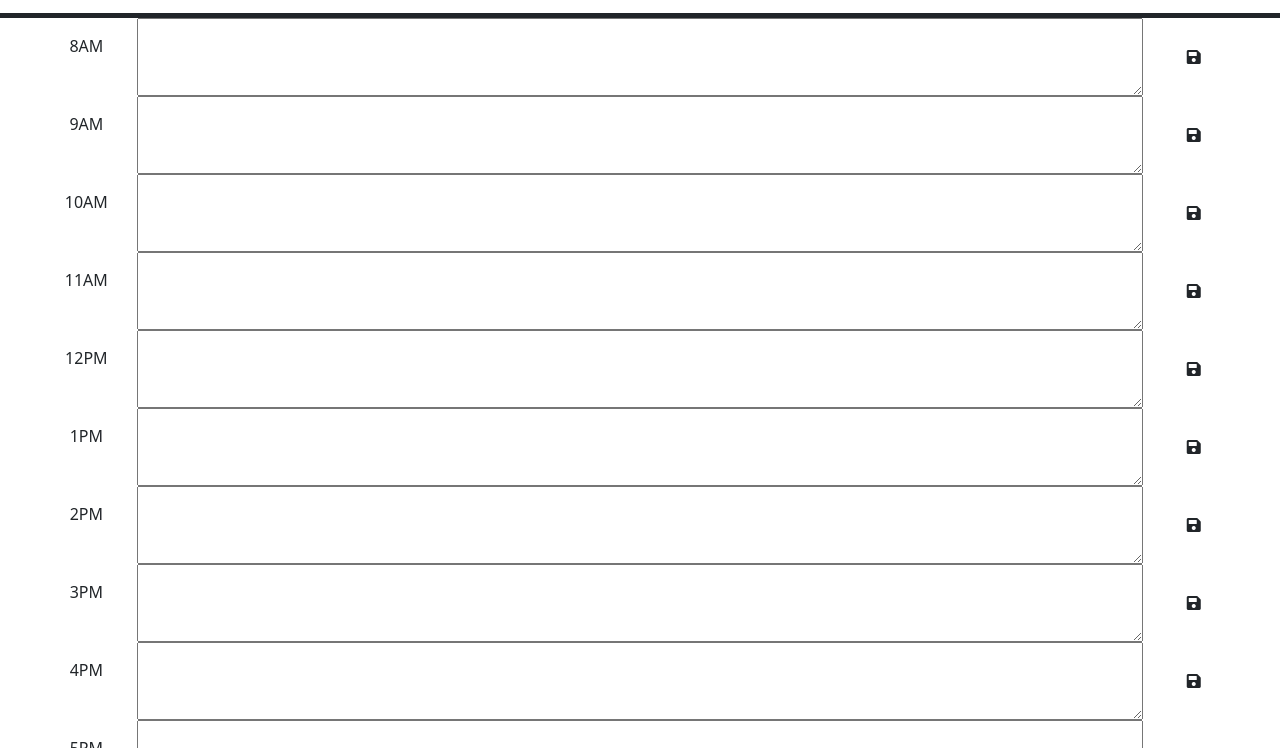
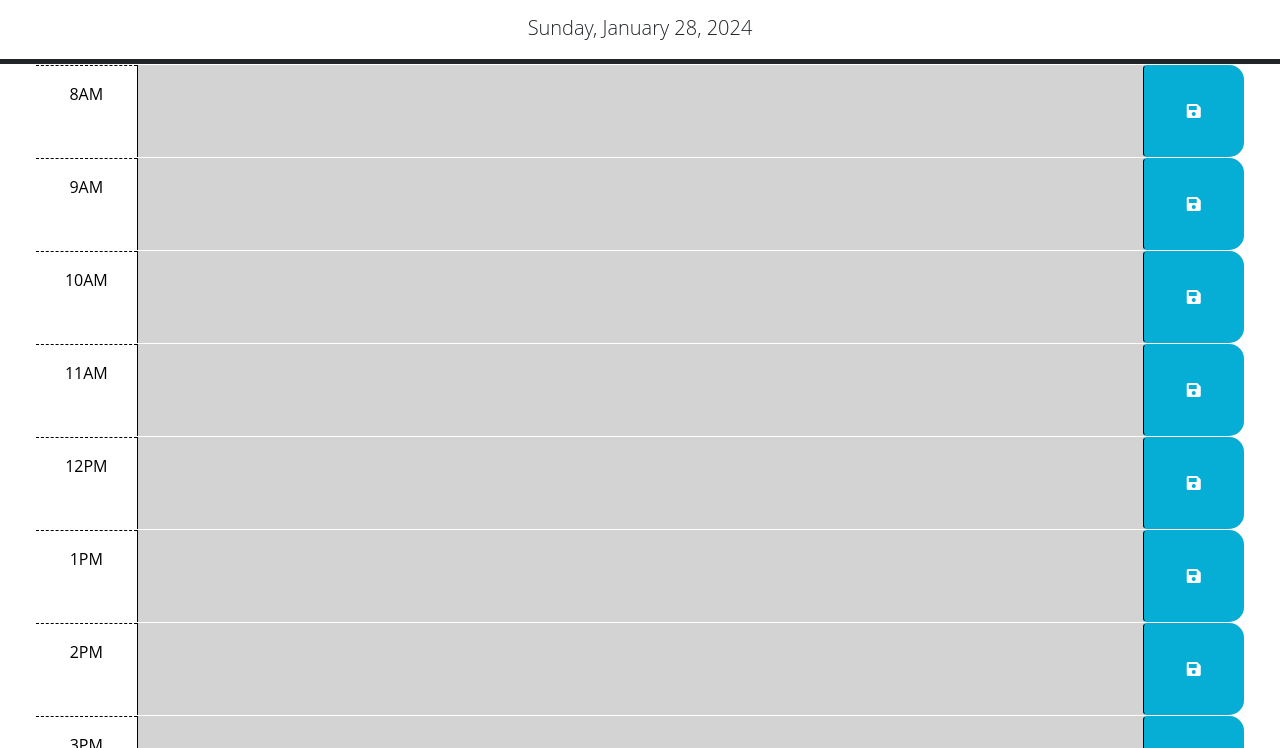
Before and after one commit to lowerym/module-challenge-5, a plain HTML site: page index.html in a window 1280 px wide. Shown: the part 118-866 px from the top of the page. Drawn offline with nearby package versions, Linux system fonts and the light colour scheme; the site is published under a folder, as on GitHub Pages, so addresses that start at the root find nothing.

Commit message:
Uploaded new index file

```diff
--- a/index.html
+++ b/index.html
@@ -20,10 +20,10 @@
       href="https://fonts.googleapis.com/css2?family=Fira+Sans:wght@400;700&display=swap"
       rel="stylesheet"
     />
-    <link rel="stylesheet" href="/assets/css/style.css" />
-    <link rel="stylesheet" href="/assets/css/jquery-ui.min.css" />
-    <link rel="stylesheet" href="/assets/css/jquery-ui.structure.min.css" />
-    <link rel="stylesheet" href="/assets/css/jquery-ui.theme.min.css" />
+    <link rel="stylesheet" href="assets/css/style.css" />
+    <link rel="stylesheet" href="assets/css/jquery-ui.min.css" />
+    <link rel="stylesheet" href="assets/css/jquery-ui.structure.min.css" />
+    <link rel="stylesheet" href="assets/css/jquery-ui.theme.min.css" />
     <title>Work Day Scheduler</title>
   </head>
 
@@ -120,7 +120,7 @@
     integrity="sha256-iu/zLUB+QgISXBLCW/mcDi/rnf4m4uEDO0wauy76x7U="
     crossorigin="anonymous"></script>
 
-    <script src="/assets/js/script.js"></script>
-    <script src="/assets/js/jquery-ui.min.js"></script>
+    <script src="assets/js/script.js"></script>
+    <script src="assets/js/jquery-ui.min.js"></script>
   </body>
 </html>
```
